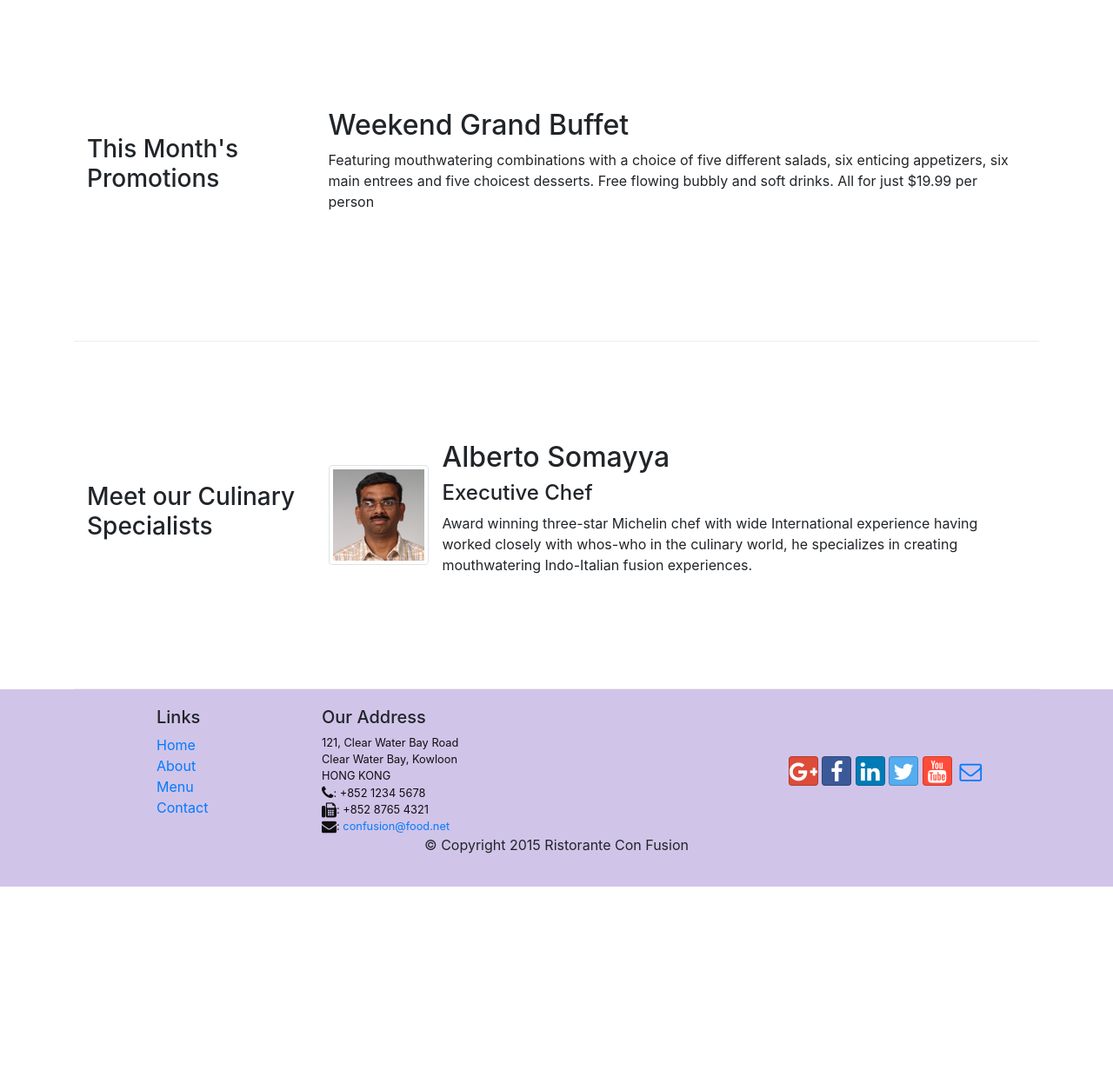
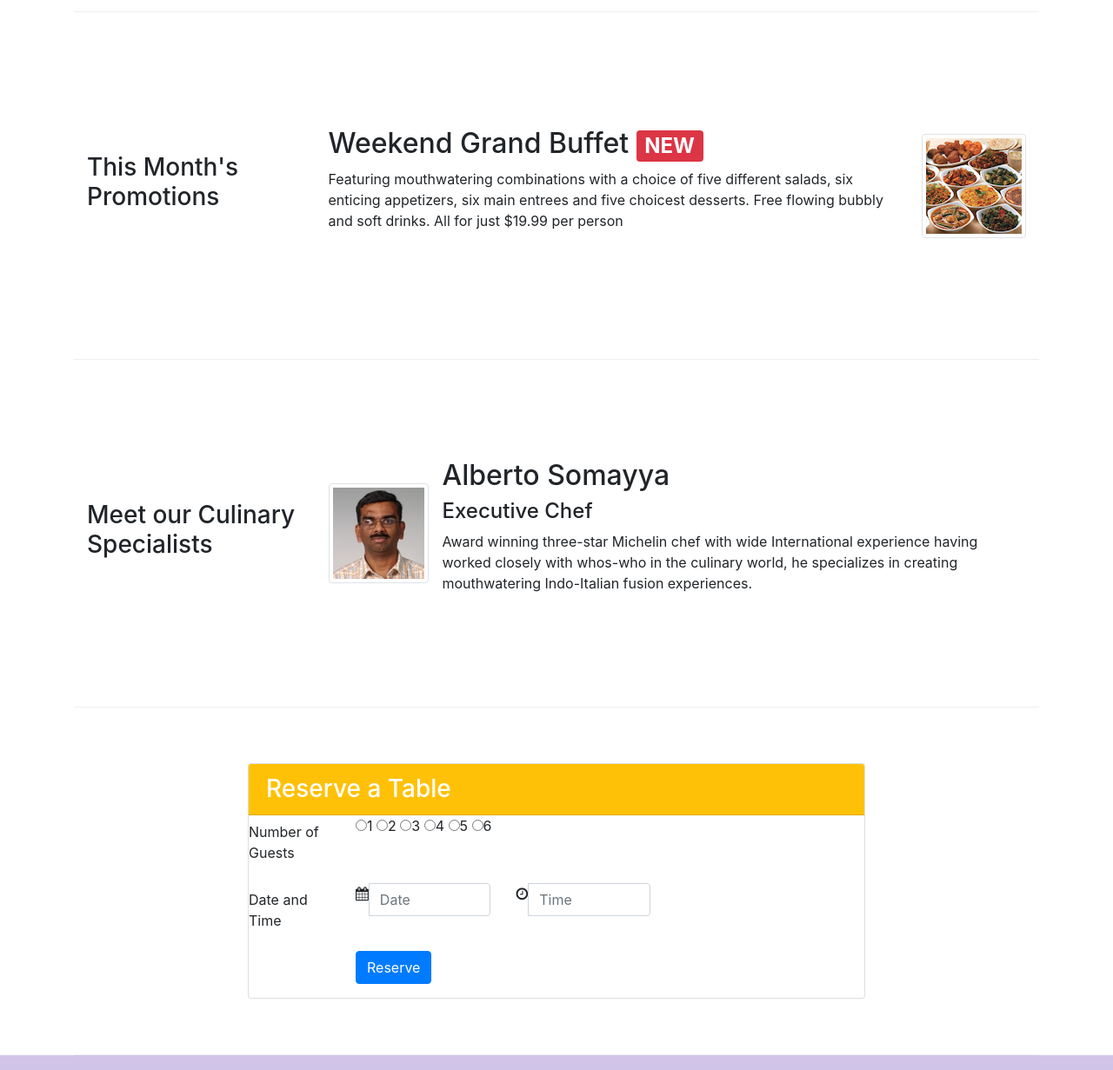
Before and after one commit to geraldmcantor/confFusion, a website: page index.html in a window 1280 px wide. Shown: the part 720-1951 px from the top of the page at 87% size. Before the commit the page ends 1740 px from the top, so only its background shows below. Drawn offline with nearby package versions, Linux system fonts and the light colour scheme.

Commit message:
Assignment 2

```diff
--- a/index.html
+++ b/index.html
@@ -36,12 +36,15 @@
     <header class="jumbotron">
         <div class="container">
             <div class="row row-header">
-                <div class="col-12 col-sm-8">
+                <div class="col-6 col-sm-6">
                     <h1>Ristorante con Fusion</h1>
                     <p>We take inspiration from the World's best cuisines, and create a unique fusion experience. Our lipsmacking creations will tickle your culinary senses!</p>
                 </div>
                 <div class="col col-sm align-self-center">
                     <img src="img/logo.png" class="img-fluid">
+                </div>
+                <div class="col col-sm align-self-center">
+                    <a role="button" class="btn btn-warning btn-sm btn-block"i href="#table_reservation">Reserve Table</a>
                 </div>
             </div>
         </div>
@@ -73,8 +76,14 @@
                 <h3>This Month's Promotions</h3>
             </div>
             <div class="col-sm col-md">
-                <h2>Weekend Grand Buffet</h2>
-                <p>Featuring mouthwatering combinations with a choice of five different salads, six enticing appetizers, six main entrees and five choicest desserts. Free flowing bubbly and soft drinks. All for just $19.99 per person </p>
+                <div class="media">
+                    <div class="media-body">
+                        <h2 class="mt-0">Weekend Grand Buffet <span class="badge badge-danger">NEW</span></h2>
+                        <p class="hidden-xs-down">Featuring mouthwatering combinations with a choice of five different salads, six enticing appetizers, six main entrees and five choicest desserts. Free flowing bubbly and soft drinks. All for just $19.99 per person </p>
+                    </div>
+                    <img class="d-flex ml-3 img-thumbnail align-self-center"
+                         src="img/buffet.png" alt="Grand Buffet">
+                </div>
             </div>
         </div>
 
@@ -95,6 +104,49 @@
                           creating mouthwatering Indo-Italian fusion experiences.
                          </p>
                     </div>
+                </div>
+            </div>
+        </div>
+
+        <a name="table_reservation"></a>
+        <div class="row row-content align-items-center">
+            <div class="col-12 col-sm-8 offset-2">
+                <div class="card">
+                    <h3 class="card-header bg-warning text-white">Reserve a Table</h3>
+                    <form>
+                        <div class="form-group row">
+                            <label for="num-of-guests" class="col-md-2 col-form-label">Number of Guests</label>
+                            <div class="col-md-10">
+                                <label class="radio-inline with-gap"><input type="radio" id="num-of-guests" name="num-of-guests">1</label>
+                                <label class="radio-inline with-gap"><input type="radio" id="num-of-guests" name="num-of-guests">2</label>
+                                <label class="radio-inline with-gap"><input type="radio" id="num-of-guests" name="num-of-guests">3</label>
+                                <label class="radio-inline with-gap"><input type="radio" id="num-of-guests" name="num-of-guests">4</label>
+                                <label class="radio-inline with-gap"><input type="radio" id="num-of-guests" name="num-of-guests">5</label>
+                                <label class="radio-inline with-gap"><input type="radio" id="num-of-guests" name="num-of-guests">6</label>
+                            </div>
+                        </div>
+                        <div class="form-group row">
+                            <label for="telnum" class="col-12 col-md-2 col-form-label">Date and Time</label>
+                            <div class="col-5 col-sm-4 col-md-3">
+                                <div class="input-group">
+                                    <div class="input-group-addon"><i class="fa fa-calendar"></i></div>
+                                    <input type="text" class="form-control" id="date" name="date" placeholder="Date">
+                                </div>
+                            </div>
+                            <div class="col-5 col-sm-4 col-md-3">
+                                <div class="input-group">
+                                    <div class="input-group-addon"><i class="fa fa-clock-o"></i></div>
+                                    <input type="text" class="form-control" id="time" name="time" placeholder="Time">
+                                </div>
+                            </div>
+                        </div>
+                        <div class="form-group row">
+                            <div class="offset-md-2 col-md-10">
+                                <button type="submit" class="btn btn-primary">Reserve</button>
+                            </div>
+                        </div>
+                        <!-- CANTOR -->
+                    </form>
                 </div>
             </div>
         </div>
```
